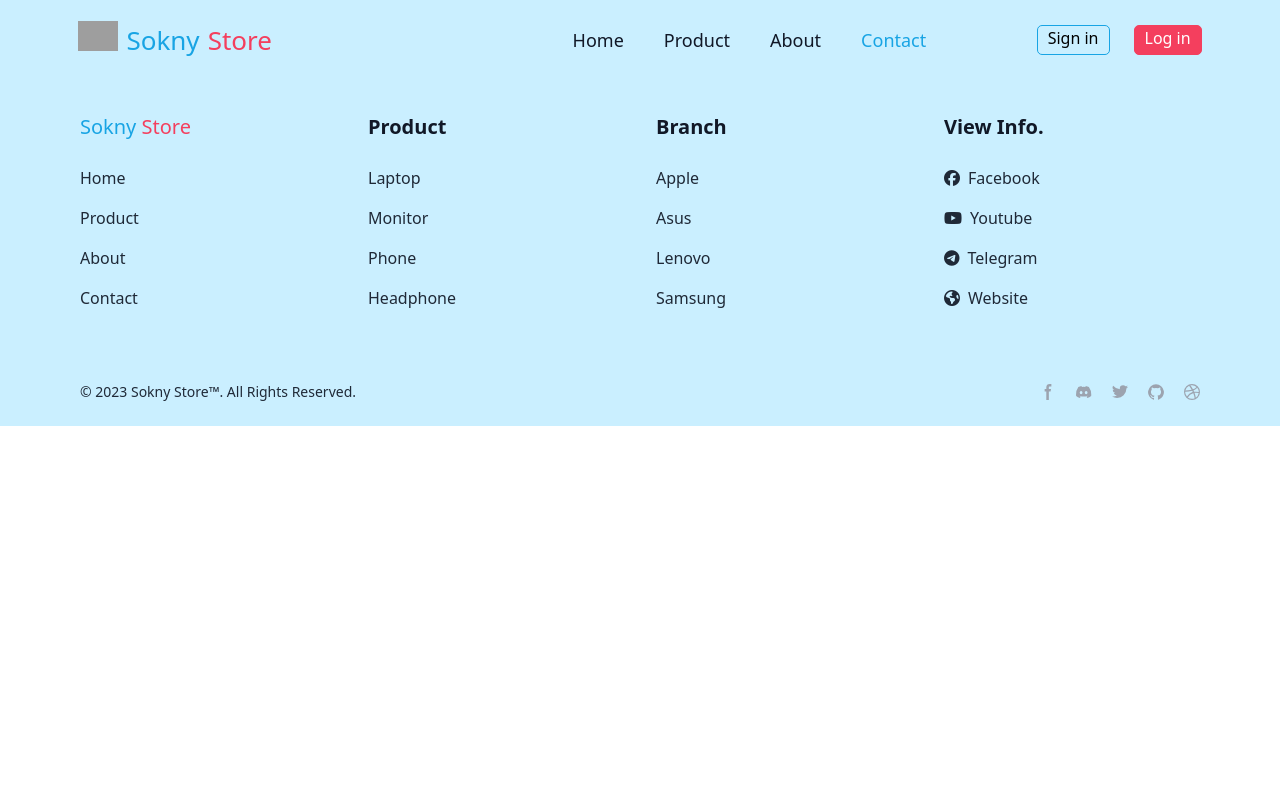
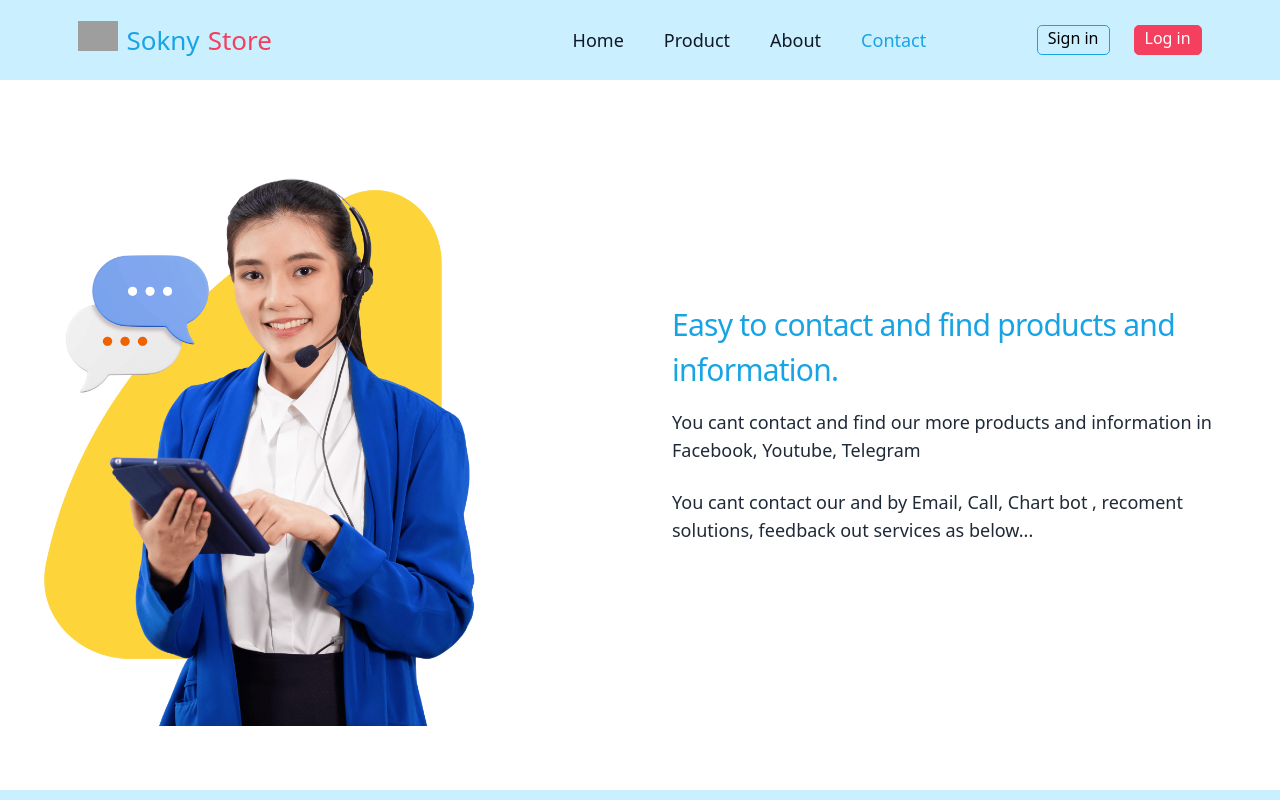
Before and after one commit to sokny2023/cstad-web-mini-project-sokny-store, a website: page dist/contact.html in a window 1280 px wide. Shown: the top 800 px of the page. Drawn offline with nearby package versions, Linux system fonts and the light colour scheme; grey boxes are pictures that could not be loaded.

Commit message:
version 1.1 updated contact

```diff
--- a/dist/contact.html
+++ b/dist/contact.html
@@ -105,7 +105,23 @@
     <!-- header end -->
 
     <!-- main start -->
+    <main class="g-bb w-screen flex justify-center">
+        <!-- top section -->
+        <section class="bg-white">
+            <div class="gap-8 items-center py-8 px-4 mx-auto max-w-screen-xl xl:gap-16 md:grid md:grid-cols-2 sm:py-16 lg:px-6">
+                <div>
+                    <img class="w-[80%]" src="../Images/contact/contact2.png" alt="contact">
+                </div>
+                <div class="mt-4 md:mt-0">
+                    <h2 class="mb-4 text-[30px] tracking-tight font-medium text-primary-color dark:text-white">Easy to contact and find products and information.</h2>
+                    <p class="mb-6 text-gray-800 md:text-lg dark:text-gray-400">You cant contact and find our more products and information in Facebook, Youtube, Telegram</p>
+                    <p class="mb-6 text-gray-800 md:text-lg dark:text-gray-400">You cant contact our and by Email, Call, Chart bot , recoment solutions, feedback out services as below...</p>
+                </div>
+            </div>
+        </section>
 
+
+    </main>
     <!-- main end -->
 
 
```
Also changed, not shown: Images/contact/Contact-K12-@3x.webp (added), Images/contact/contact1.jpg (added), Images/contact/contact2.png (added).
